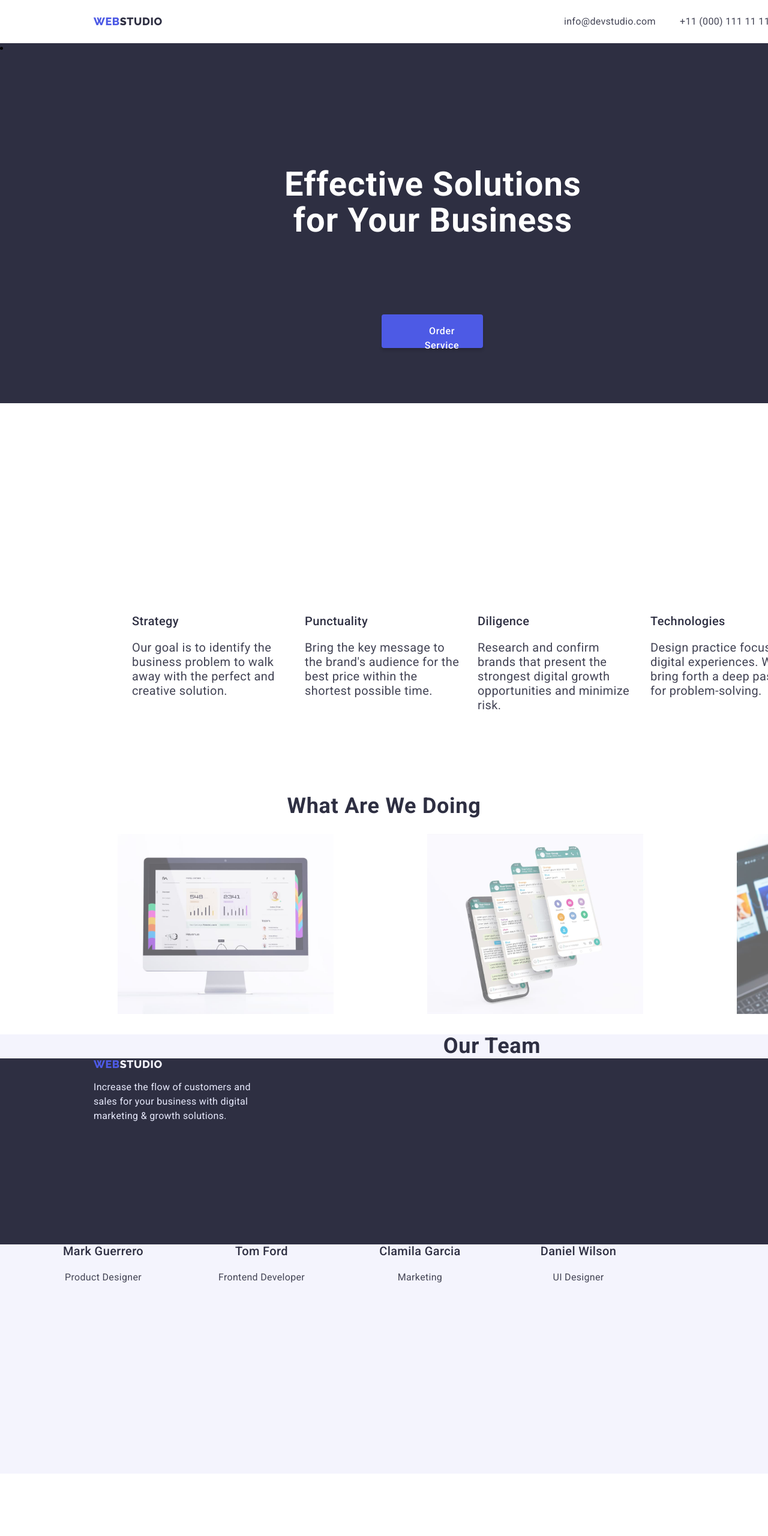
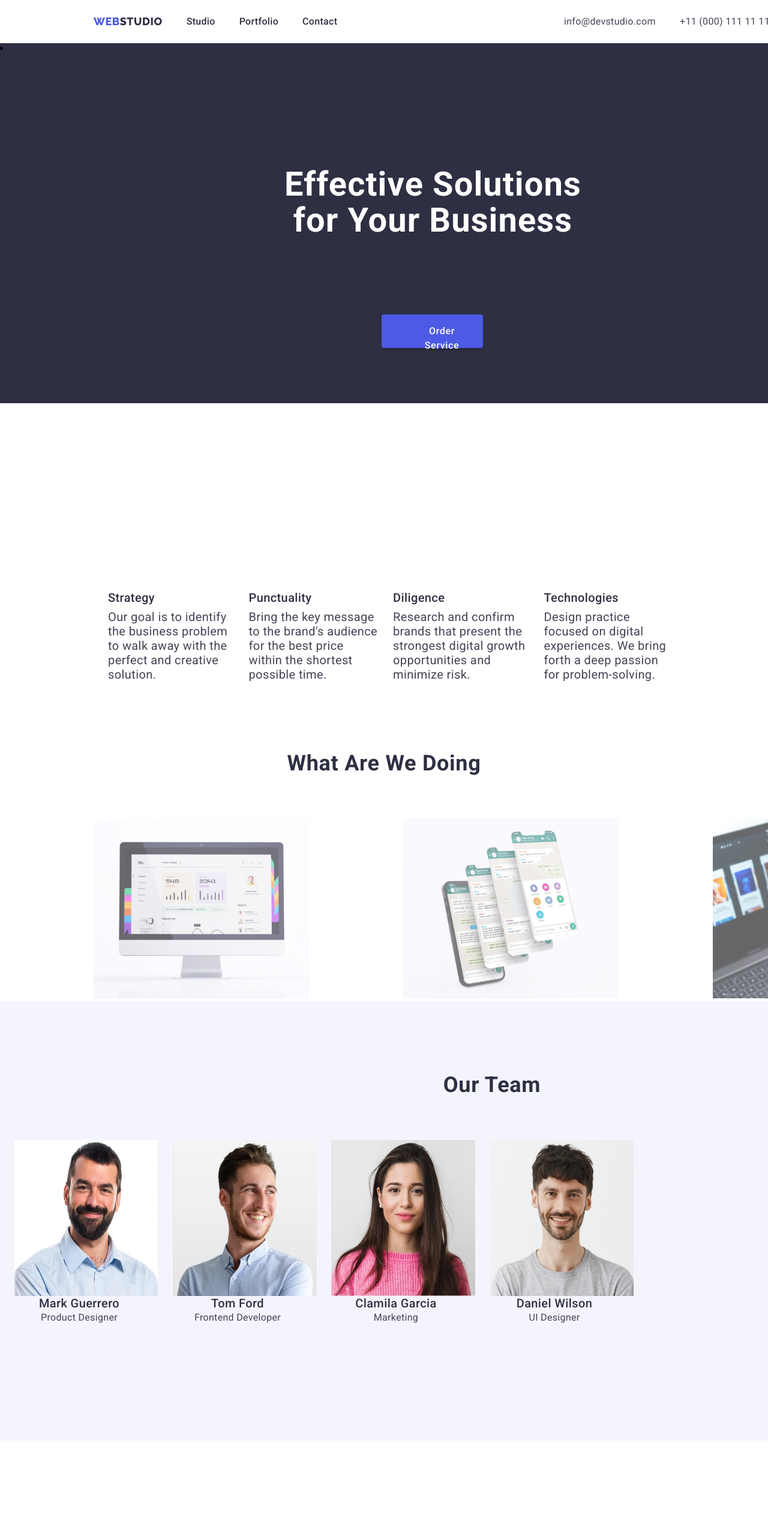
Before and after one commit to Kurbendalas/goit-markup-hw-03, a plain HTML site: page index.html in a window 1280 px wide. Shown: the top 2560 px of the page at 60% size. Before the commit the page ends 2456 px from the top, so only its background shows below. Drawn offline with nearby package versions, Linux system fonts and the light colour scheme.

Commit message:
goit-markup-hw-03

```diff
--- a/css/styles.css
+++ b/css/styles.css
@@ -14,6 +14,11 @@ h5,
 h6,
 p {
   list-style: none;
+  margin: 0;
+}
+ul {
+  margin: 0;
+  padding: 0;
 }
 .button {
   font-family: 'Roboto', sans-serif;
@@ -46,7 +51,10 @@ body {
   letter-spacing: 0.02em;
   color: #2e2f42;
   padding-left: 40px;
-  margin: 24px 0 24px 76px;
+}
+.items {
+  margin-top: 24px;
+  margin-bottom: 24px;
 }
 .menu-link:hover,
 .menu-link:focus {
@@ -141,9 +149,14 @@ body {
   background: #404bbf;
 }
 /* section 1 */
+.section-advantages-alltext {
+  width: 1128px;
+}
 .section-advantages {
-  width: 1128px;
-  margin: 120px 156px 120px 156px;
+  margin-top: 120px;
+  margin-bottom: 120px;
+  margin-left: 156px;
+  margin-right: 156px;
 }
 .section-advanteges-alltext {
   padding-left: 24px;
@@ -155,12 +168,12 @@ body {
   margin-top: 792px;
   letter-spacing: 0.02em;
   color: #2e2f42;
+  padding-bottom: 8px;
 }
 .section-advantages-txt {
   font-size: 20px;
   line-height: 1.2;
   letter-spacing: 0.02em;
-  width: 264px;
   color: #434455;
 }
 /* section 2 */
@@ -172,6 +185,7 @@ body {
   letter-spacing: 0.02em;
   text-transform: capitalize;
   color: #2e2f42;
+  padding-bottom: 76px;
 }
 .section-activity-photo {
   margin-left: 156px;
@@ -192,9 +206,11 @@ body {
   letter-spacing: 0.02em;
   text-transform: capitalize;
   color: #2e2f42;
+  padding-top: 120px;
+  padding-bottom: 72px;
 }
 .section-team-photo {
-  display: flex;
+  display: block;
   padding-left: 24px;
 }
 .section-team-name {
@@ -214,11 +230,8 @@ body {
 }
 /* footer */
 .footer {
-  width: 1640px;
-  height: 310px;
-  left: 0px;
-  top: 2280px;
   background: #2e2f42;
+  margin-top: 1000px;
 }
 .logo-footer {
   font-family: 'Raleway', sans-serif;
@@ -230,7 +243,6 @@ body {
   letter-spacing: 0.03em;
   text-transform: uppercase;
   color: #4d5ae5;
-  margin-left: 156px;
 }
 .logo-txt-footer {
   font-family: 'Raleway', sans-serif;
@@ -243,7 +255,7 @@ body {
   text-transform: uppercase;
   color: #f4f4fd;
 }
-.footer-txt {
+.txt-footer {
   font-size: 16px;
   line-height: 1.5;
   letter-spacing: 0.02em;
@@ -287,6 +299,7 @@ body {
 /* img */
 .gallery {
   margin-left: 156px;
+  display: block;
 }
 .photo {
   padding-left: 24px;
@@ -309,9 +322,11 @@ body {
 }
 .gallery-list {
   display: flex;
+  margin-bottom: 120px;
 }
 /* footer */
 .footer {
+  border: none;
   position: absolute;
   width: 1440px;
   height: 310px;
--- a/index.html
+++ b/index.html
@@ -21,36 +21,31 @@
     <!-- HEDER -->
     <header class="hader">
       <nav>
-        <section>
+        <ul class="list">
           <a class="logo link" href="./webstudio"
             >WEB <span class="logo-txt">STUDIO</span></a
           >
-          <ul class="list">
-            <li class="menu">
+          <li class="items">
             <a class="menu-link link" href="./index.html">Studio</a>
           </li>
-            <li class="menu">
+          <li class="items">
             <a class="menu-link link" href="./portfolio.html" target="_blank"
               >Portfolio</a
             >
           </li>
-            <li class="menu">
-              <a class="menu-link link" class="a" href="">Contact</a>
+          <li class="items">
+            <a class="menu-link link" href="">Contact</a>
           </li>
         </ul>
-        </section>
       </nav>
       <ul class="list">
         <li class="contact">
-          <a class="contact-phone link" class="a" href="tel:+110001111111"
+          <a class="contact-phone link" href="tel:+110001111111"
             >+11 (000) 111 11 11</a
           >
         </li>
         <li class="contact">
-          <a
-            class="contact-mail link"
-            class="a"
-            href="mailto:info@devstudio.com"
+          <a class="contact-mail link" href="mailto:info@devstudio.com"
             >info@devstudio.com</a
           >
         </li>
@@ -170,7 +165,7 @@
       <a class="logo-footer link" href="./webstudio"
         >WEB <span class="logo-txt-footer">STUDIO</span></a
       >
-      <p class="footer-txt">
+      <p class="txt-footer">
         Increase the flow of customers and sales for your business with digital
         marketing & growth solutions.
       </p>
```
Also changed, not shown: portfolio.html (+3 -3 lines). Lines whose indentation alone changed are shown as unchanged.
